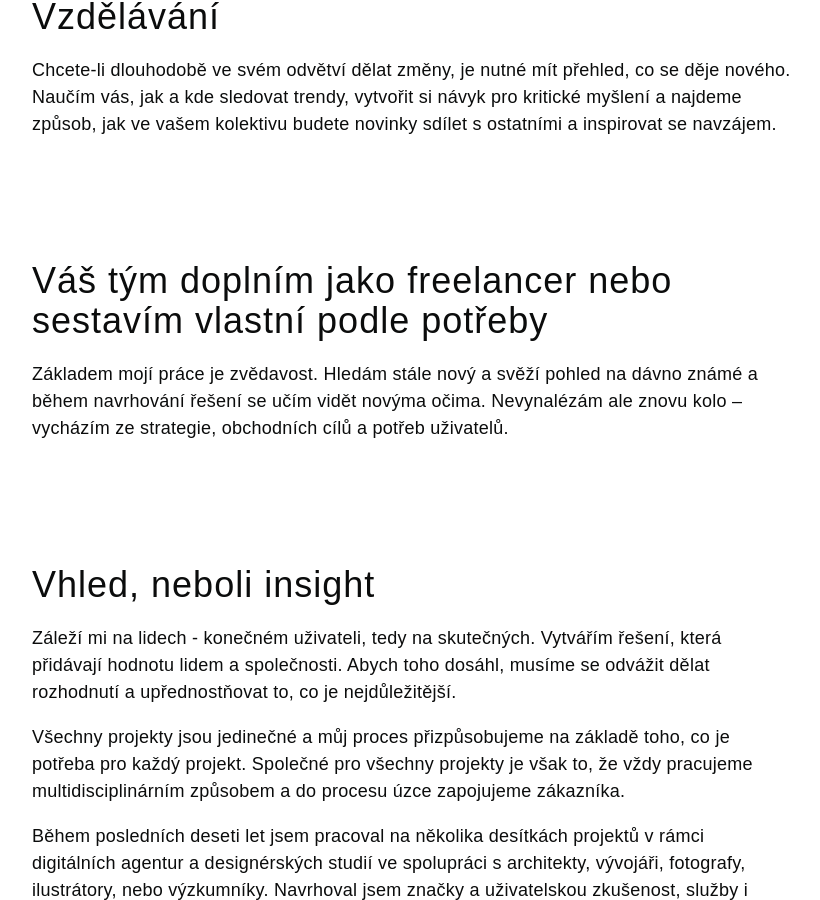
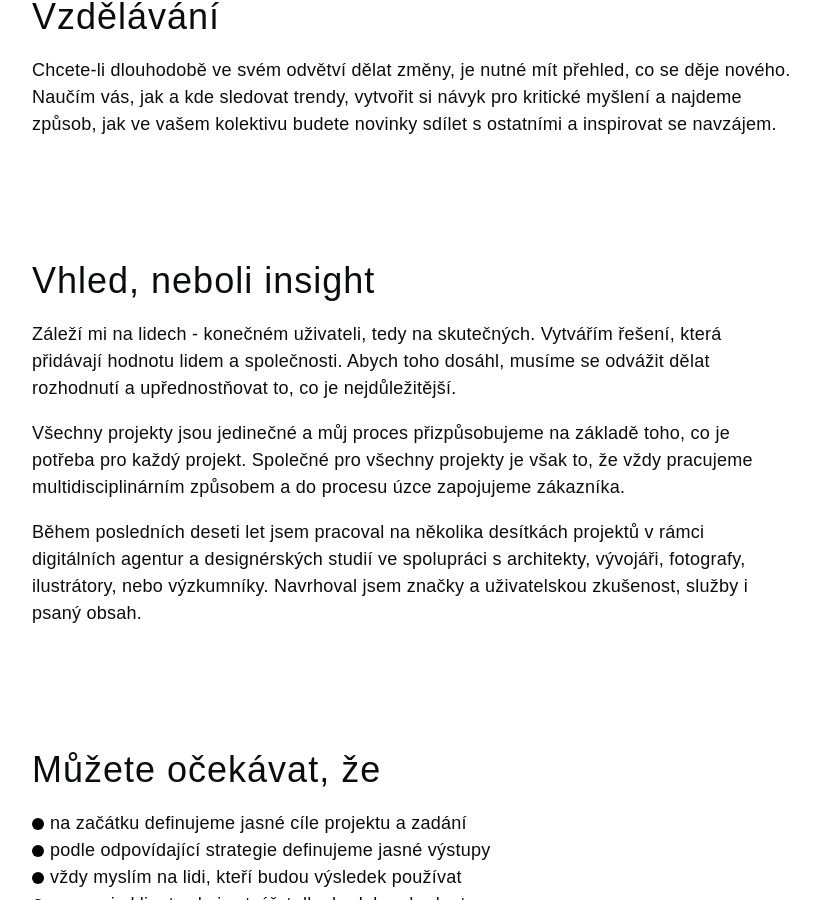
Before and after one commit to fdedic/fdedic.github.io, a Jekyll site: the page built from sluzby.md, in a window 1280 px wide and 900 px high, scrolled down 1541 px. Shown: the whole window, without its empty margins (228-1048 px from the left). Built offline with Jekyll 4.4.1, drawn with Linux system fonts in a browser that asks for light colours; nearby versions of some CDN libraries; some web fonts are replaced.

Commit message:
Update sluzby.md

```diff
--- a/sluzby.md
+++ b/sluzby.md
@@ -43,12 +43,6 @@ Chcete-li dlouhodobě ve svém odvětví dělat změny, je nutné mít přehled,
 
 ***
 
-## Váš tým doplním jako freelancer nebo sestavím vlastní podle potřeby
-
-Základem mojí práce je zvědavost. Hledám stále nový a svěží pohled na dávno známé a během navrhování řešení se učím vidět novýma očima. Nevynalézám ale znovu kolo – vycházím ze strategie, obchodních cílů a potřeb uživatelů.
-
-***
-
 ## Vhled, neboli insight
 Záleží mi na lidech - konečném uživateli, tedy na skutečných. Vytvářím řešení, která přidávají hodnotu lidem a společnosti. Abych toho dosáhl, musíme se odvážit dělat rozhodnutí a upřednostňovat to, co je nejdůležitější.
 
```
